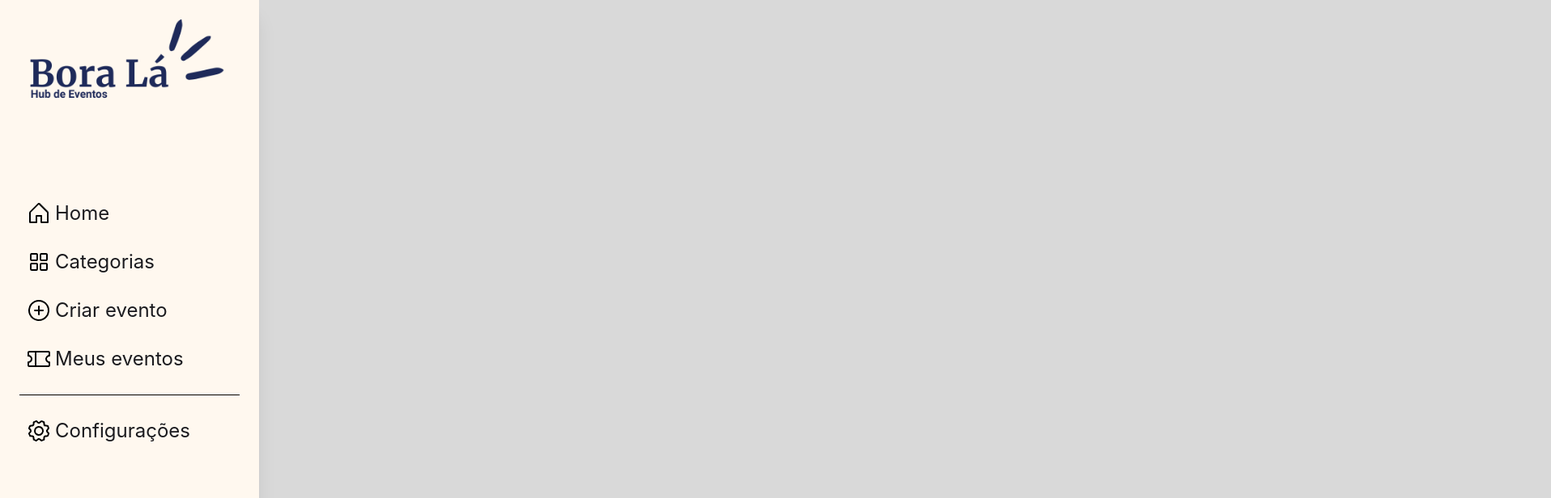
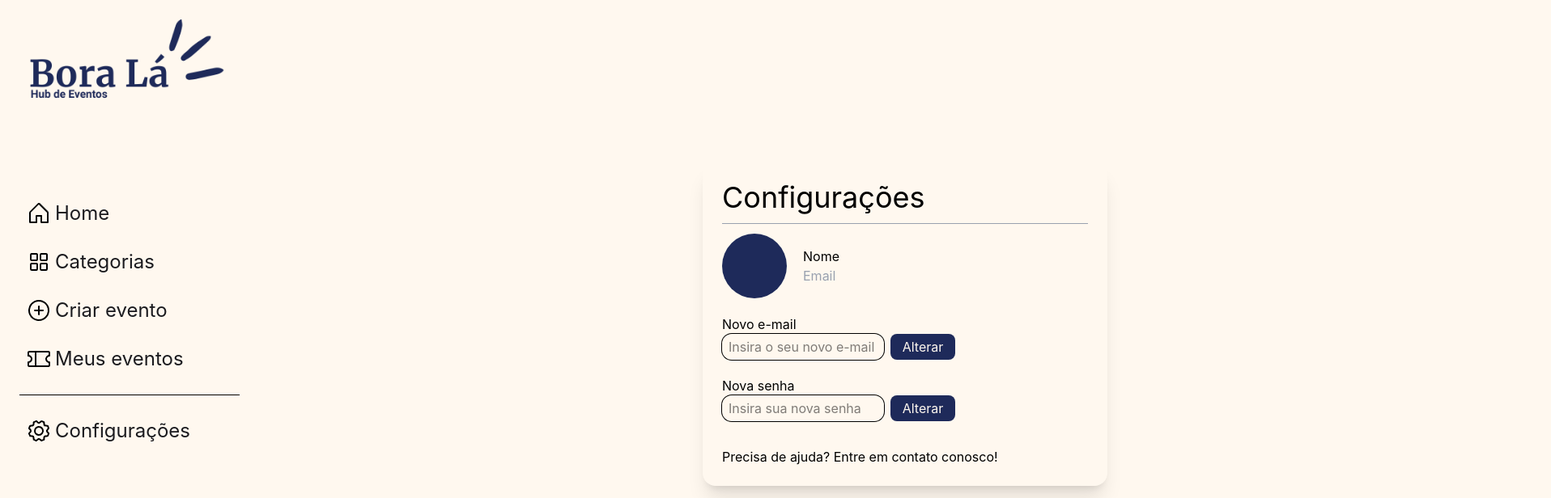
Before and after one commit to Gleison-dev/boraLaFrontEnd, a React (Vite) app: page /config in a window 1280 px wide. Shown: the top 616 px of the page at 81% size, 1916 px wide, since content can reach past the window. Built offline with nearby package versions, Linux system fonts and the light colour scheme; no server answers; sample sign-in values are in the browser's storage.

Commit message:
feat: Configuration page.

```diff
--- a/src/pages/Configuration/configuration.jsx
+++ b/src/pages/Configuration/configuration.jsx
@@ -1,7 +1,44 @@
+import Input from "../../components/Input/input";
+
 export default function Configuration() {
   return (
     <>
-      <section></section>
+      <section className="w-399 h-screen p-10 bg-creme">
+        <div className="flex flex-col justify-center items-center h-full">
+          <div className="w-125 p-6 rounded-2xl shadow-xl">
+            <div>
+              <h1 className="text-4xl">Configurações</h1>
+            </div>
+            <hr className="border-gray-400 mt-3" />
+            <div className="flex gap-5 items-center mt-3">
+              <div className="w-20 h-20 rounded-full bg-azul-marinho"></div>
+              <div>
+                <p>Nome</p>
+                <p className="text-gray-400">Email</p>
+              </div>
+            </div>
+            <div className="flex flex-col gap-5 mt-5">
+              <div>
+                <label>Novo e-mail</label> <br />
+                <Input placeholder="Insira o seu novo e-mail" />
+                <button className="w-20 h-8 ml-2 rounded-lg text-creme bg-azul-marinho">
+                  Alterar
+                </button>
+              </div>
+              <div>
+                <label>Nova senha</label> <br />
+                <Input placeholder="Insira sua nova senha" />
+                <button className="w-20 h-8 ml-2 rounded-lg text-creme bg-azul-marinho">
+                  Alterar
+                </button>
+              </div>
+            </div>
+            <div className="mt-8">
+              <p>Precisa de ajuda? Entre em contato conosco!</p>
+            </div>
+          </div>
+        </div>
+      </section>
     </>
   );
 }
```
